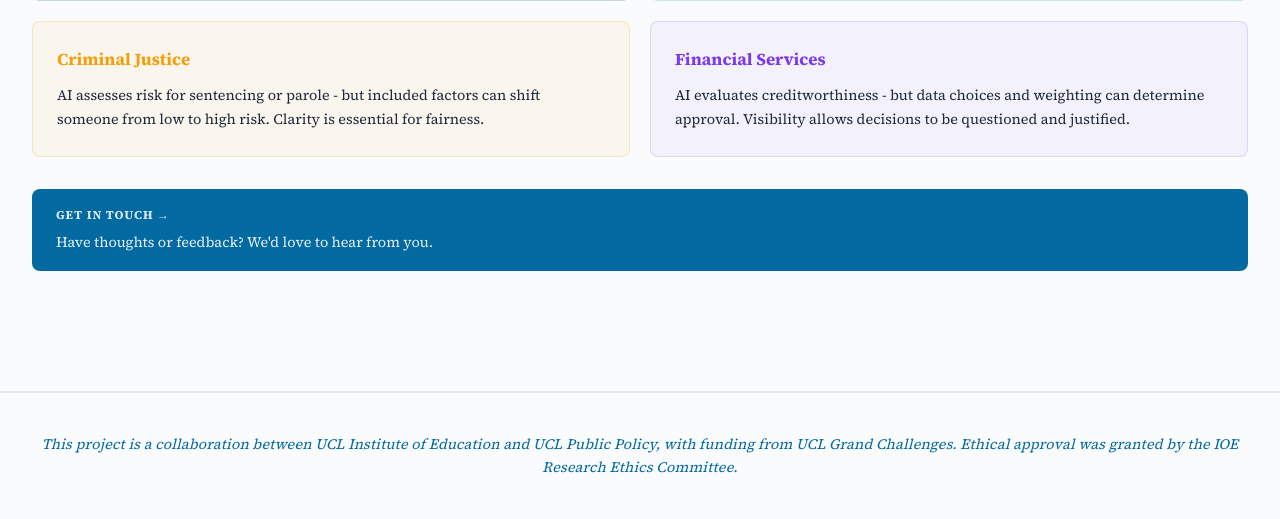
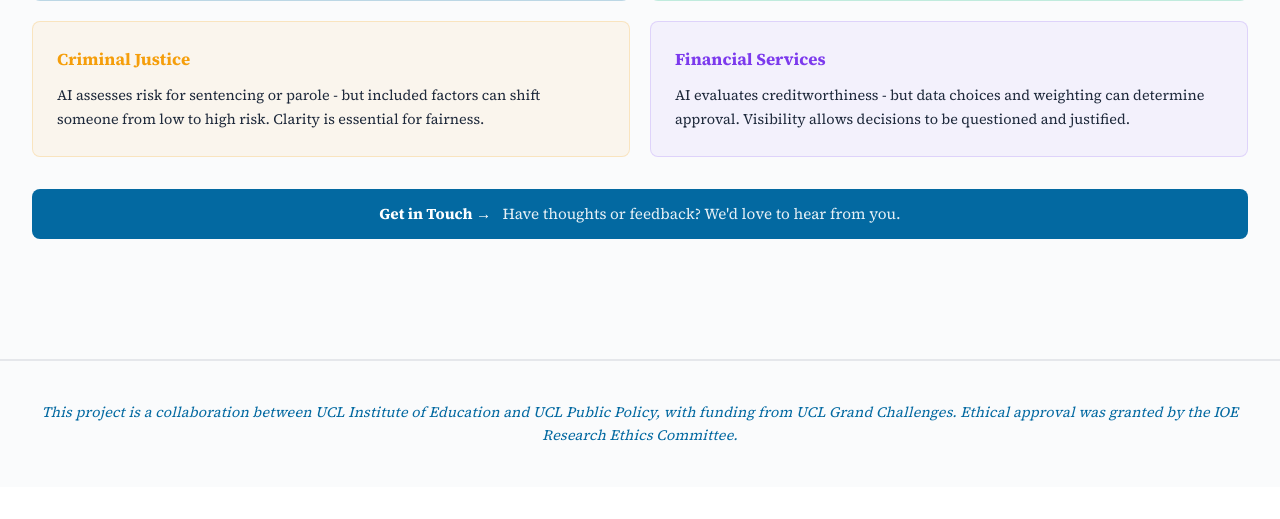
Before and after one commit to Yorkel/atlas-ed-tool, a FastAPI app: page /next-steps in a window 1280 px wide. Shown: the part 496-1015 px from the top of the page. After the commit the page ends 937 px from the top, so only its background shows below. Run offline with FastAPI, Linux system fonts and the light colour scheme.

Commit message:
next page button

```diff
--- a/static/style.css
+++ b/static/style.css
@@ -343,30 +343,25 @@ body {
 .next-page-btn {
   display: block;
   margin: 2rem 0;
-  padding: 1rem 1.5rem;
+  padding: 0.75rem 1.5rem;
   background: var(--ocean);
   color: white;
   border-radius: 8px;
   text-decoration: none;
   font-weight: 600;
   font-size: 0.95rem;
+  text-align: center;
   transition: background 0.2s;
 }
 .next-page-btn:hover {
   background: #025e8c;
 }
 .next-page-btn .next-label {
-  font-size: 0.75rem;
   font-weight: 700;
-  text-transform: uppercase;
-  letter-spacing: 0.08em;
-  display: block;
-  margin-bottom: 0.25rem;
-  opacity: 0.85;
+  margin-right: 0.5rem;
 }
 .next-page-btn .next-desc {
   font-weight: 400;
-  font-size: 0.9rem;
   opacity: 0.9;
 }
 
```
